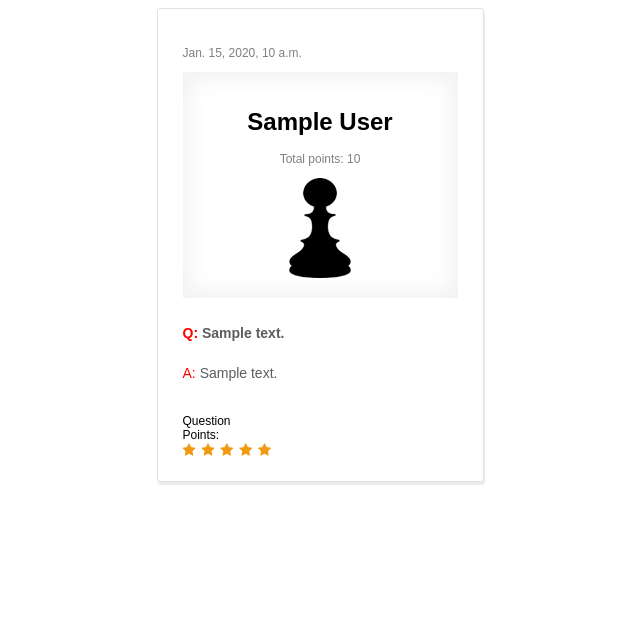
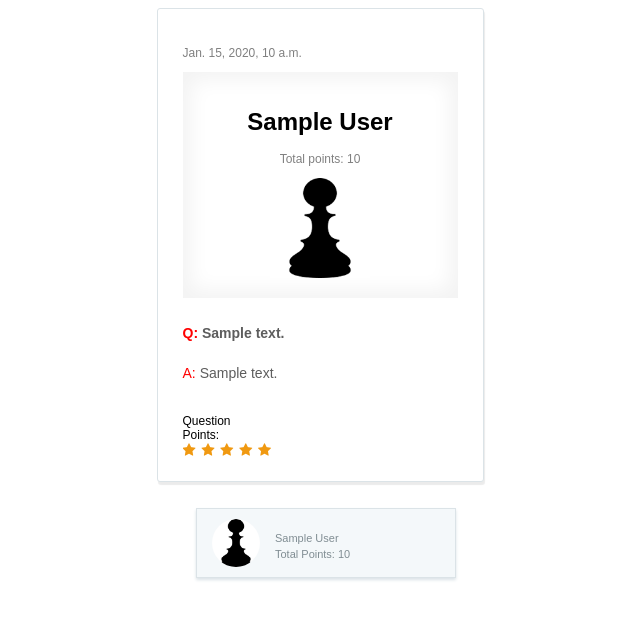
Before and after one commit to aelbarbary/tamkeen, a Django app: page /questionsHistory/ in a window 1280 px wide. Shown: the top 620 px of the page, without its empty margins (314-954 px from the left). Run offline with Django 3.2, Linux system fonts and the light colour scheme; tables that the repository leaves empty hold one stand-in row (values such as "Sample post").

Commit message:
show all points

```diff
--- a/app/members/templates/questions-history.html
+++ b/app/members/templates/questions-history.html
@@ -1,6 +1,8 @@
 {% load static %}
 <link rel="stylesheet" href="{% static "css/product-lists/product-list-basic.css" %}">
 <link href="{% static "vendor/font-awesome/css/font-awesome.min.css" %}" rel="stylesheet" type="text/css">
+<link rel="stylesheet" href="{% static "css/user-profiles-lists/user-profiles-list-small.css" %}">
+
 
 {% if questions %}
   <ul class="product-list-basic">
@@ -37,6 +39,19 @@
     <p style="text-align: center; color: red;">No scores found</p>
 {% endif %}
 
+{% if personList %}
+<ul class="user-profiles-list-small">
+    {% for person in personList %}
+      <li>
+          <div class="user-avatar">
+                  <img src="{% static person.rankImage %}" width="48" alt="Rank of {{person.name}}" />
+          </div>
 
-
+          <p class="user-name">
+              <span>{{ person.name }}</span>
+              <span>Total Points: {{person.score}} </span>
+          </p>
+      </li>
+    {% endfor %}
 </ul>
+{% endif %}
--- a/app/members/views.py
+++ b/app/members/views.py
@@ -53,7 +53,6 @@ def thanks(request):
 
 def questionsHistory(request):
     questions = Question.objects.exclude(closed=0).order_by('date_time')
-    print(questions.count())
     score =0
     for q in questions:
         answer = QuestionAnswer.objects.filter(question = q.id).order_by('-score')[:1]
@@ -81,5 +80,35 @@ def questionsHistory(request):
             q.rankImage = "images/ranks/pawn.png"
             q.rank = "Pawn. get 20 points to be a Knight"
 
-    context = {'questions': questions , 'scoreRange': range(score)  }
+    personList = QuestionAnswer.objects.values('name').annotate(score = Sum('score')).order_by('-score')
+    for person in personList:
+        rank =  getRank(person["score"])
+        person["rankImage"] = rank["rankImage"]
+        print(rank)
+        print(person)
+
+    context = {'questions': questions
+                , 'scoreRange': range(score),
+                'personList': personList}
     return render(request, 'questions-history.html', context)
+
+def getRank(score):
+    if score >= 320:
+        return
+        {   'rankImage': "images/ranks/king.png",
+            'rank': "King. you are the man!" }
+    elif score >= 160:
+        return { 'rankImage': "images/ranks/prime-minister.png",
+                'rank': "Prime Minister. Get 320 points to be the King!"}
+    elif score >= 80:
+        return {'rankImage' : "images/ranks/rock.png",
+                'rank' : "Rock. Get 160 points to be a Prime Minister"}
+    elif score >= 40:
+        return { 'rankImage': "images/ranks/bishop.png",
+                 'rank': "Bishop. you need to get to 80 points to be a Rock"}
+    elif score >=20:
+        return { 'rankImage': "images/ranks/knight.png",
+                'rank':  "Knight. You need to have 40 points to be a Bishop"}
+    else:
+        return { 'rankImage': "images/ranks/pawn.png",
+                'rank': "Pawn. get 20 points to be a Knight" }
```
Lines whose indentation alone changed are shown as unchanged.
